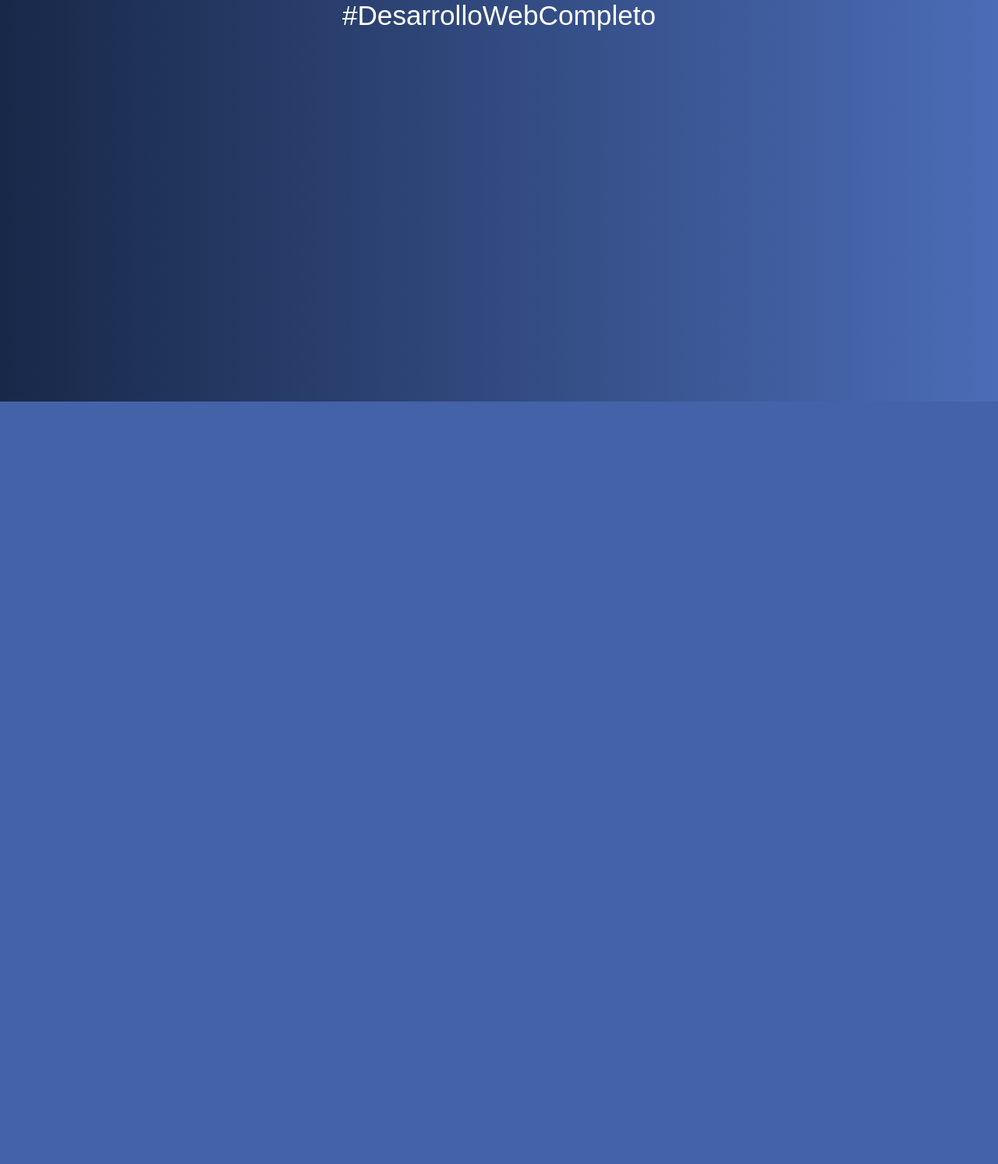
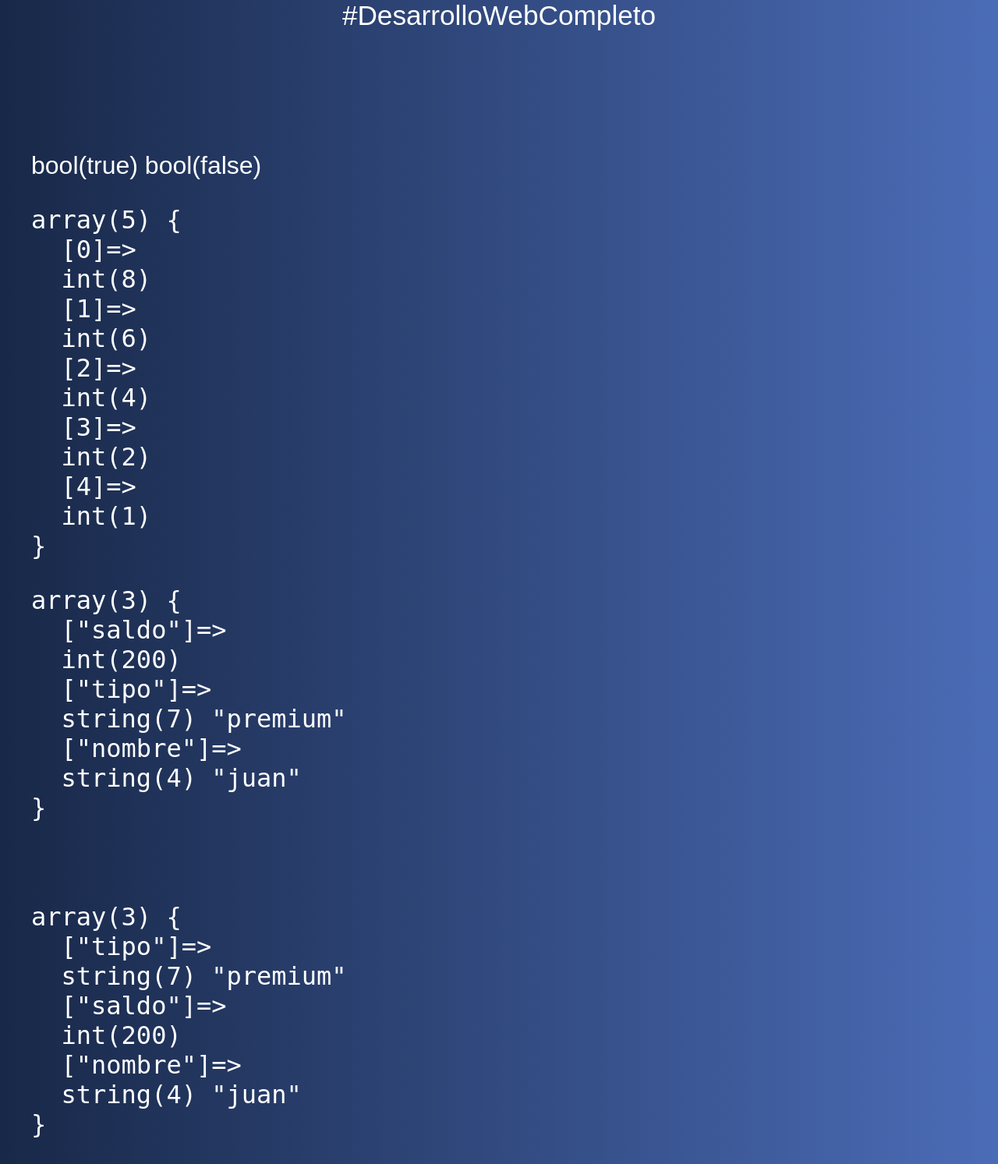
Before and after one commit to patxiarana/PHP-Course, a PHP site: page /11-funciones-arrays.php in a window 1280 px wide. Shown: the part 285-1778 px from the top of the page at 78% size. Before the commit the page ends 800 px from the top, so only its background shows below. Run offline with PHP 8.4, Linux system fonts and the light colour scheme.

Commit message:
funciones de arrays

```diff
--- a/IntroduccionPHP_inicio/11-funciones-arrays.php
+++ b/IntroduccionPHP_inicio/11-funciones-arrays.php
@@ -1,7 +1,51 @@
 <?php include 'includes/header.php';
 
+// in_array buscar elementos en un arreglo
+
+$carrito = ['tablet','computadora','television'] ;
 
 
+var_dump(in_array('tablet', $carrito));
+var_dump(in_array('audifonos', $carrito));
+
+echo "<br>" ;
+
+//Ordenar los elementos de un arreglo
+$numeros = [1,2,6,8,4] ;
+
+sort($numeros) ; // De menor a mayor
+rsort($numeros) ; // de mayor a menor
 
 
+echo "<pre>" ;
+
+var_dump($numeros) ;
+
+echo "<pre>" ;
+
+
+//Ordenar arreglo asociativo
+
+$cliente = array(
+    'saldo' => 200 ,
+    'tipo' => 'premium' ,
+    'nombre' => 'juan'
+) ;
+
+echo "<pre>" ;
+
+var_dump($cliente) ;
+
+echo "<pre>" ;
+
+asort($cliente) ; //Ordena por valores (orden alfabetico)
+arsort($cliente) ;   //Ordena por valores (orden alfabetico invertido)
+ksort($cliente) ; // Ordena por llaves (orden alfabetico)
+krsort($cliente); // Ordena por llaves (orden alfabetico invertido)
+echo "<br>";
+echo "<pre>" ;
+
+var_dump($cliente) ;
+
+echo "<pre>" ;
 include 'includes/footer.php';
```
